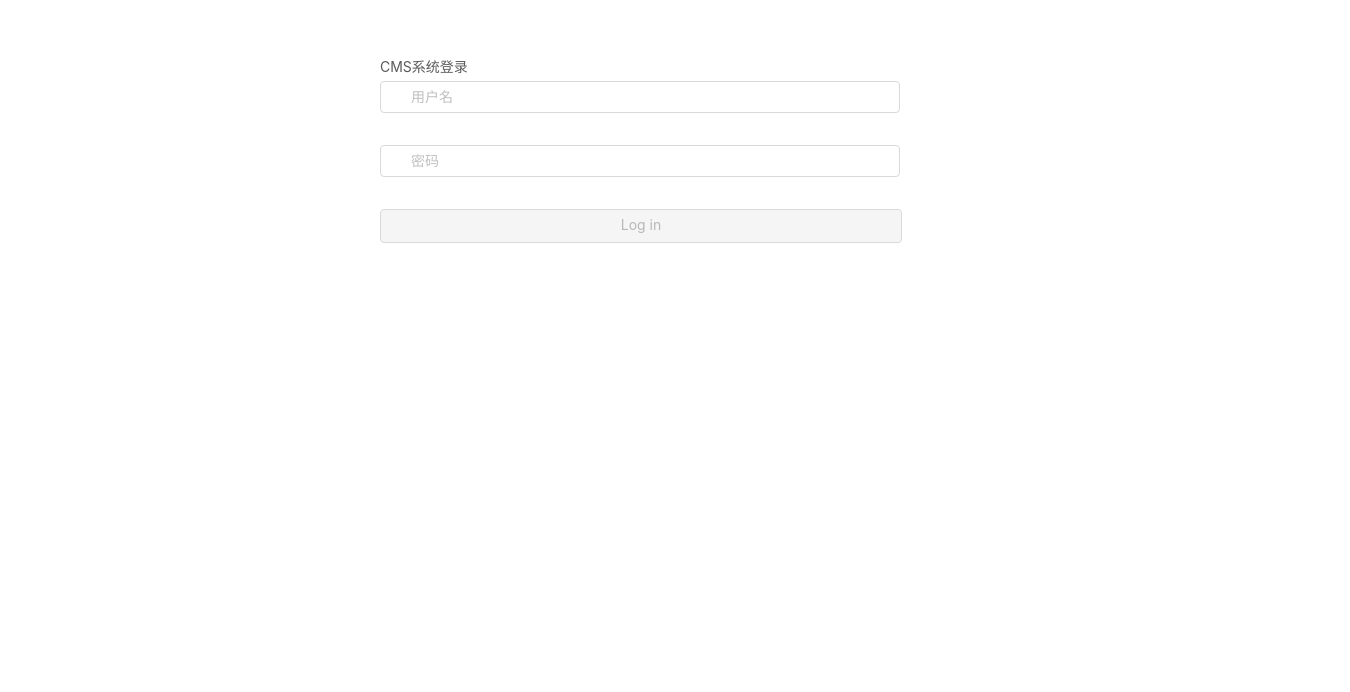
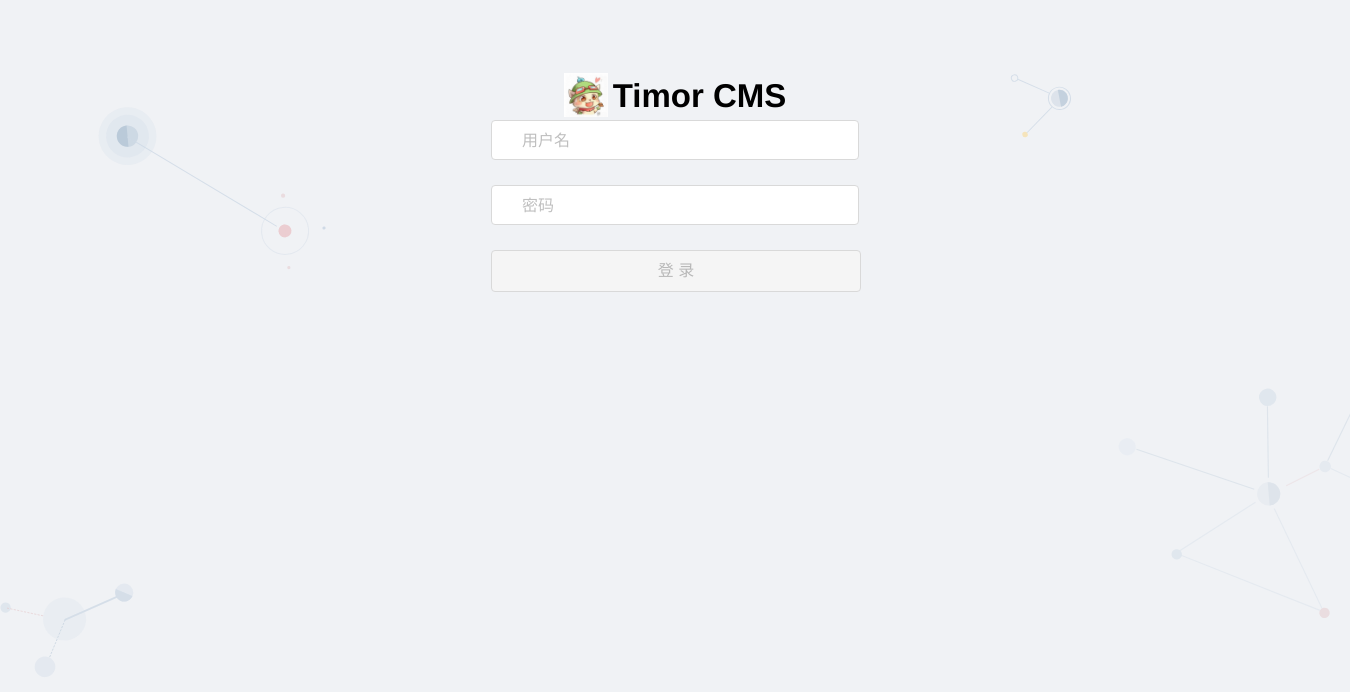
Before and after one commit to TimorCms/Timor.Cms.Admin, a Vue app: page /#/ in a window 1280 px wide. Shown: the part 104-796 px from the top of the page, 1350 px wide, since content can reach past the window. Built offline with nearby package versions, Linux system fonts and the light colour scheme.

Commit message:
fix login issue and merge code from master

```diff
--- a/src/core/services/httpclient.js
+++ b/src/core/services/httpclient.js
@@ -18,7 +18,12 @@ export default (function () {
                     resolver(result.data);
                 })
                 .catch(reason=>{
-                    reject(reason.response.data);
+                    let errorReason = {errorMessage:"请检查服务器连接是否正常!",errorDetail:"未从服务器获得任何数据，请检查API服务是否正常！"};
+                    if(reason.response && reason.response.data){
+                        errorReason = reason.response.data;
+                    }
+
+                    reject(errorReason);
                 });
         })
     };
--- a/src/pages/user/Login.vue
+++ b/src/pages/user/Login.vue
@@ -1,14 +1,23 @@
 <template>
   <div class="login-content">
-    <div>CMS系统登录</div>
+    <div class="main">
+      <div class="header">
+        <img src="../../assets/logo.png" />
+        <span>Timor CMS</span>
+      </div>
       <a-form-model :model="formInline" @submit="handleSubmit" @submit.native.prevent>
         <a-form-model-item>
-        <a-input v-model="formInline.loginName" placeholder="用户名">
-          <a-icon slot="prefix" type="loginName" style="color:rgba(0,0,0,.25)" />
+          <a-input v-model="formInline.loginName" placeholder="用户名" size="large">
+            <a-icon slot="prefix" type="user" style="color:rgba(0,0,0,.25)" />
           </a-input>
         </a-form-model-item>
         <a-form-model-item>
-        <a-input v-model="formInline.password" type="password" placeholder="密码">
+          <a-input
+            v-model="formInline.password"
+            type="password"
+            placeholder="密码"
+            size="large"
+          >
             <a-icon slot="prefix" type="lock" style="color:rgba(0,0,0,.25)" />
           </a-input>
         </a-form-model-item>
@@ -16,10 +25,12 @@
           <a-button
             type="primary"
             html-type="submit"
+            size="large"
             :disabled="formInline.loginName === '' || formInline.password === ''"
-        >Log in</a-button>
+          >登录</a-button>
         </a-form-model-item>
       </a-form-model>
+    </div>
   </div>
 </template>
 <script>
@@ -46,6 +57,7 @@ export default {
           window.sessionStorage.setItem("session", JSON.stringify(res));
         })
         .catch(reason => {
+          console.log(123);
           this.$notification.error({
             message: "登录失败",
             description: reason.errorMessage
@@ -62,9 +74,36 @@ export default {
   position: relative;
   width: 520px;
   max-width: 100%;
+  width: 100%;
+  min-height: 100%;
   padding: 160px 35px 0;
   margin: 0 auto;
   overflow: hidden;
+  background: #f0f2f5 url(../../assets/background.svg) no-repeat 50%;
+  background-size: 100%;
+  .header {
+    margin: 10px auto;
+    text-align: center;
+    height: 44px;
+    line-height: 44px;
+  }
+  .header img {
+    width: 44px;
+  }
+  .header span {
+    font-family: Avenir, Helvetica Neue, Arial, Helvetica, sans-serif;
+    font-weight: 600;
+    font-size: 33px;
+    color: #000000;
+    top:8px;
+    margin-left:5px;
+    position: relative;
+  }
+  .main {
+    width: 368px;
+    min-width: 260px;
+    margin: 0 auto;
+  }
   .login-form {
     text-align: center;
     width: 368px;
```
Also changed, not shown: src/assets/background.svg (added), src/assets/logo.png. Lines whose indentation alone changed are shown as unchanged.
